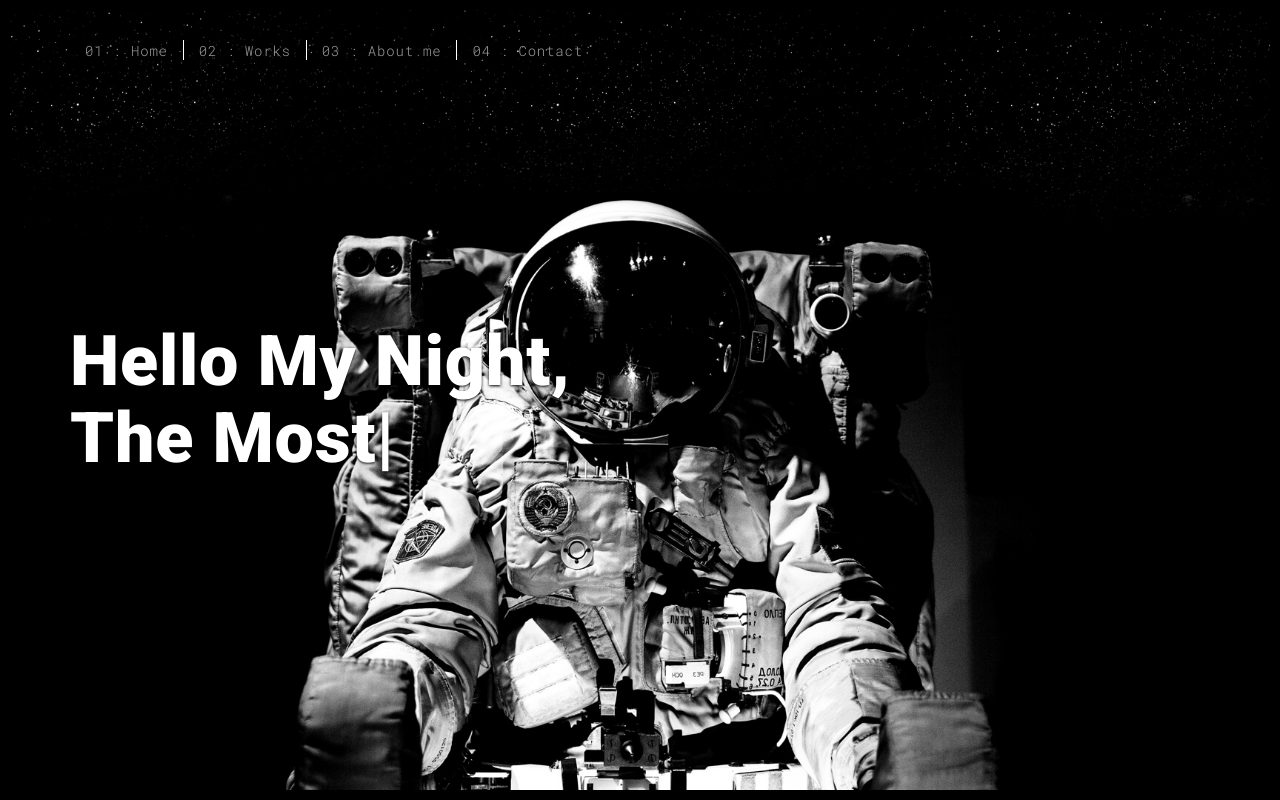
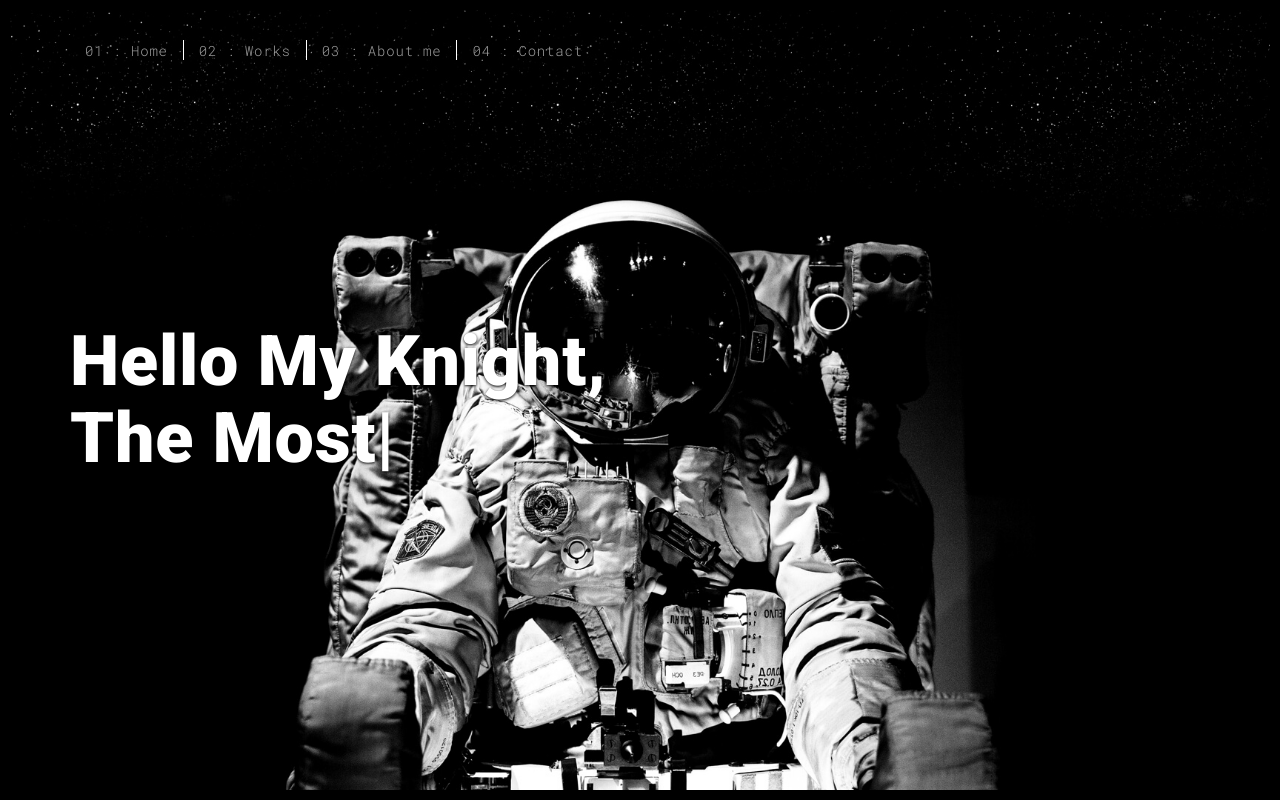
Before and after one commit to amitavnon/background-generator, a Flask app: page / in a window 1280 px wide. Run offline with Flask 2, Linux system fonts and the light colour scheme; some libraries are stand-ins or nearby versions.

Commit message:
little change

```diff
--- a/templates/index.html
+++ b/templates/index.html
@@ -56,7 +56,7 @@
         <div class="col-xs-12">
           <div class="hero-full-wrapper">
             <div class="text-content">
-              <h1>Hello My Night,<br>
+              <h1>Hello My Knight,<br>
                 <span id="typed-strings">
                   <span>I'm Amit </span>
                   <span>And I Love You</span>
```
